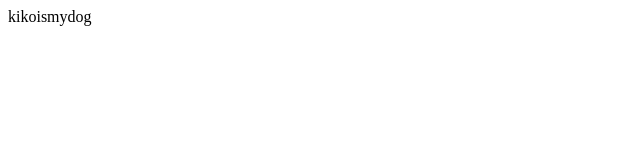
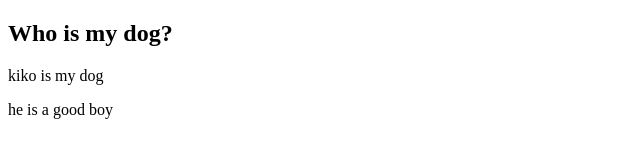
Before and after one commit to tamarbardin/html-playground, a plain HTML site: page index.html in a window 1280 px wide. Shown: the whole page, without its empty margins (0-640 px from the left). Drawn offline with Linux system fonts and the light colour scheme.

Commit message:
2nd sunday commit

```diff
--- a/index.html
+++ b/index.html
@@ -7,7 +7,8 @@
     <title>kiko</title>
 </head>
 <body>
-
+    <h2> Who is my dog?</h2>
+    <p>kiko is my dog</p>
+    <p>he is a good boy</p>
 </body>
 </html>
-kikoismydog
```
